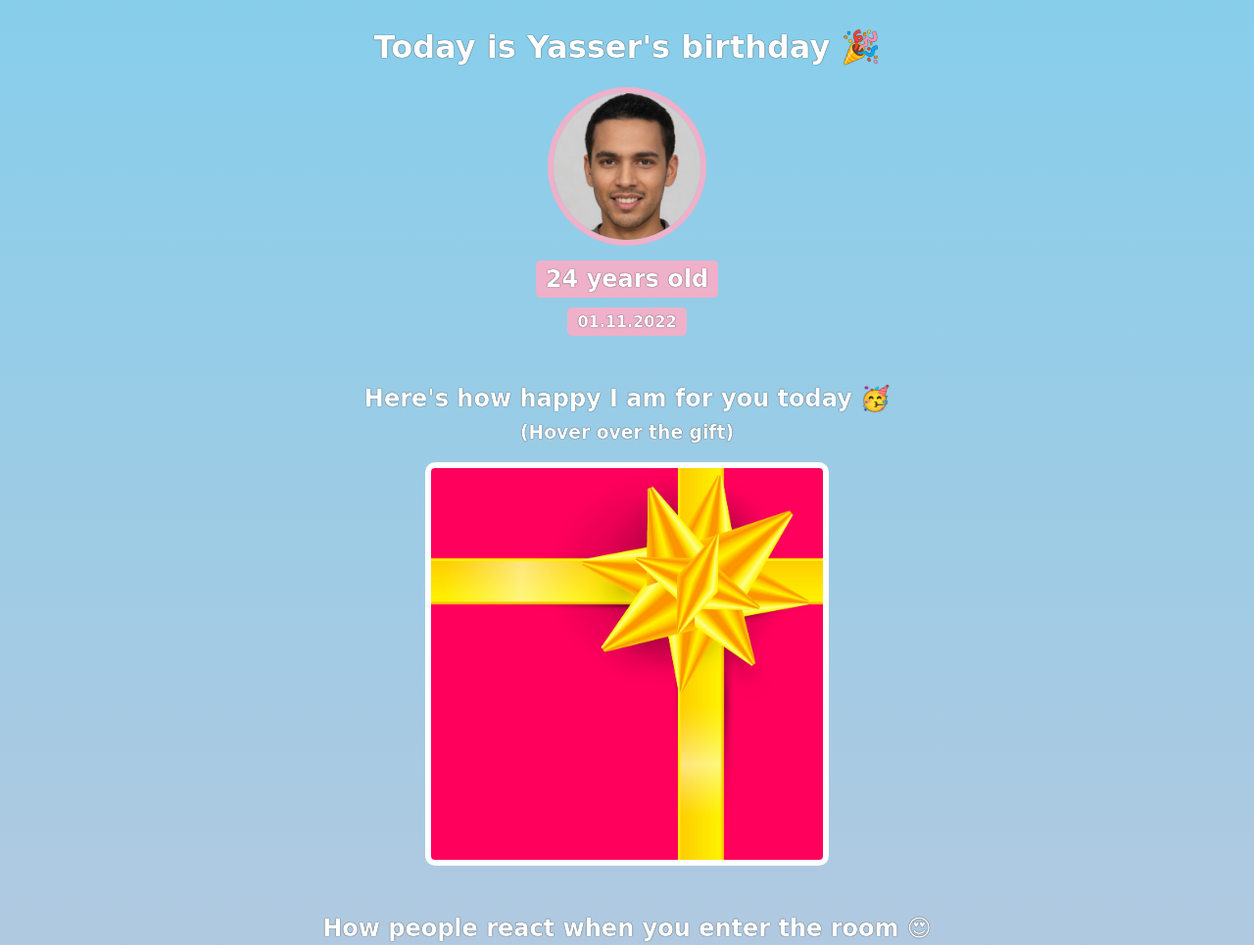
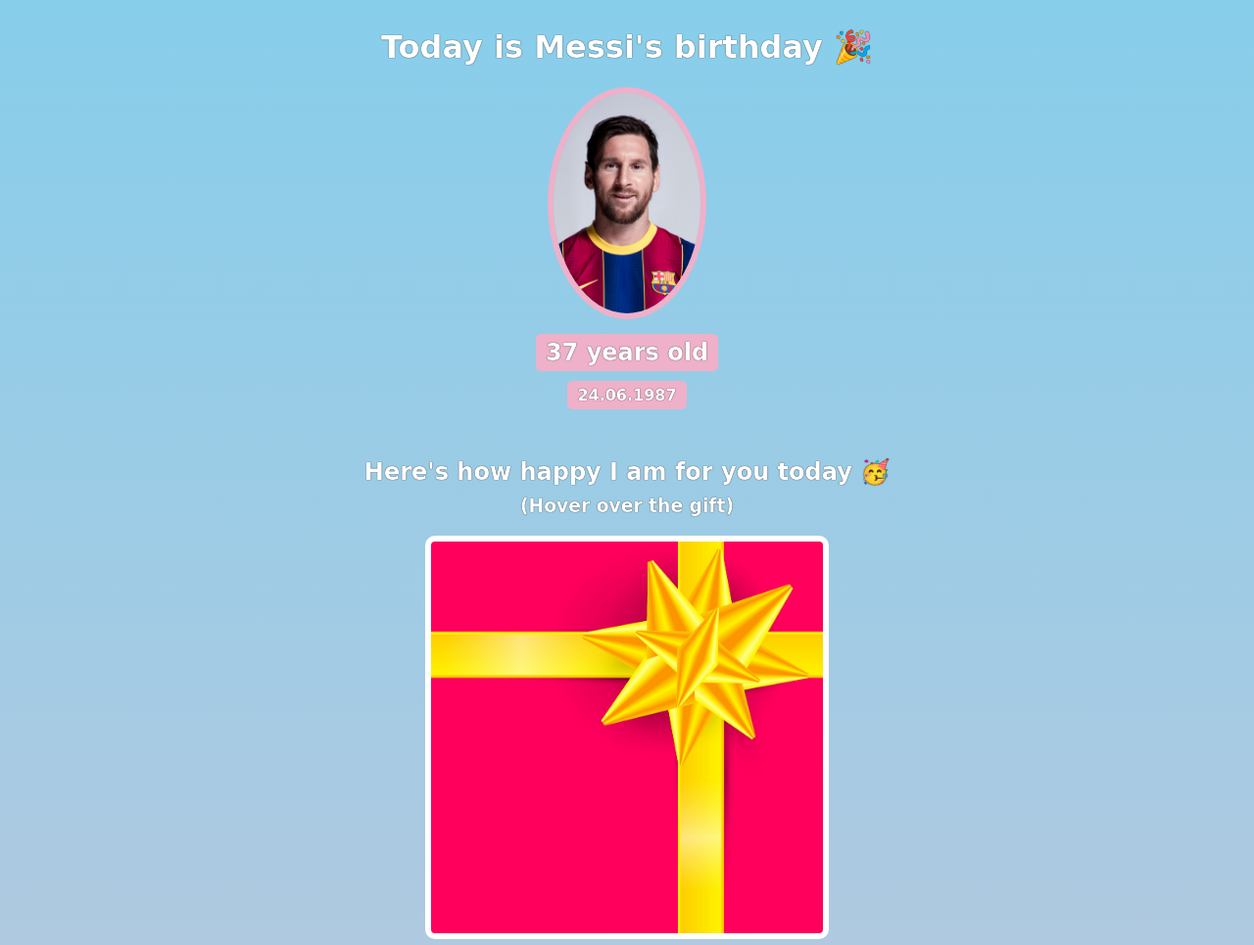
Before and after one commit to Forsser05/birthday-gift-site, a website built with Vite: page index.html in a window 1280 px wide. Shown: the top 965 px of the page at 98% size. Built offline with nearby package versions, Linux system fonts and the light colour scheme; a web font is replaced by a local one.

Commit message:
Change birthday to messi

```diff
--- a/index.html
+++ b/index.html
@@ -7,10 +7,10 @@
     </head>
     <body>
         <div id="header">
-            <h1>Today is Yasser's birthday 🎉</h1>
-            <img id="bff-img" src="images/nick.jpg">
-            <h2 id="bday-age">24 years old</h2>
-            <h4 id="bday-date">01.11.2022</h4>
+            <h1>Today is Messi's birthday 🎉</h1>
+            <img id="bff-img" src="images/messi.jpg">
+            <h2 id="bday-age">37 years old</h2>
+            <h4 id="bday-date">24.06.1987</h4>
         </div>
 
         <div class="gift-section">
```
Also changed, not shown: images/messi.jpg (added).
